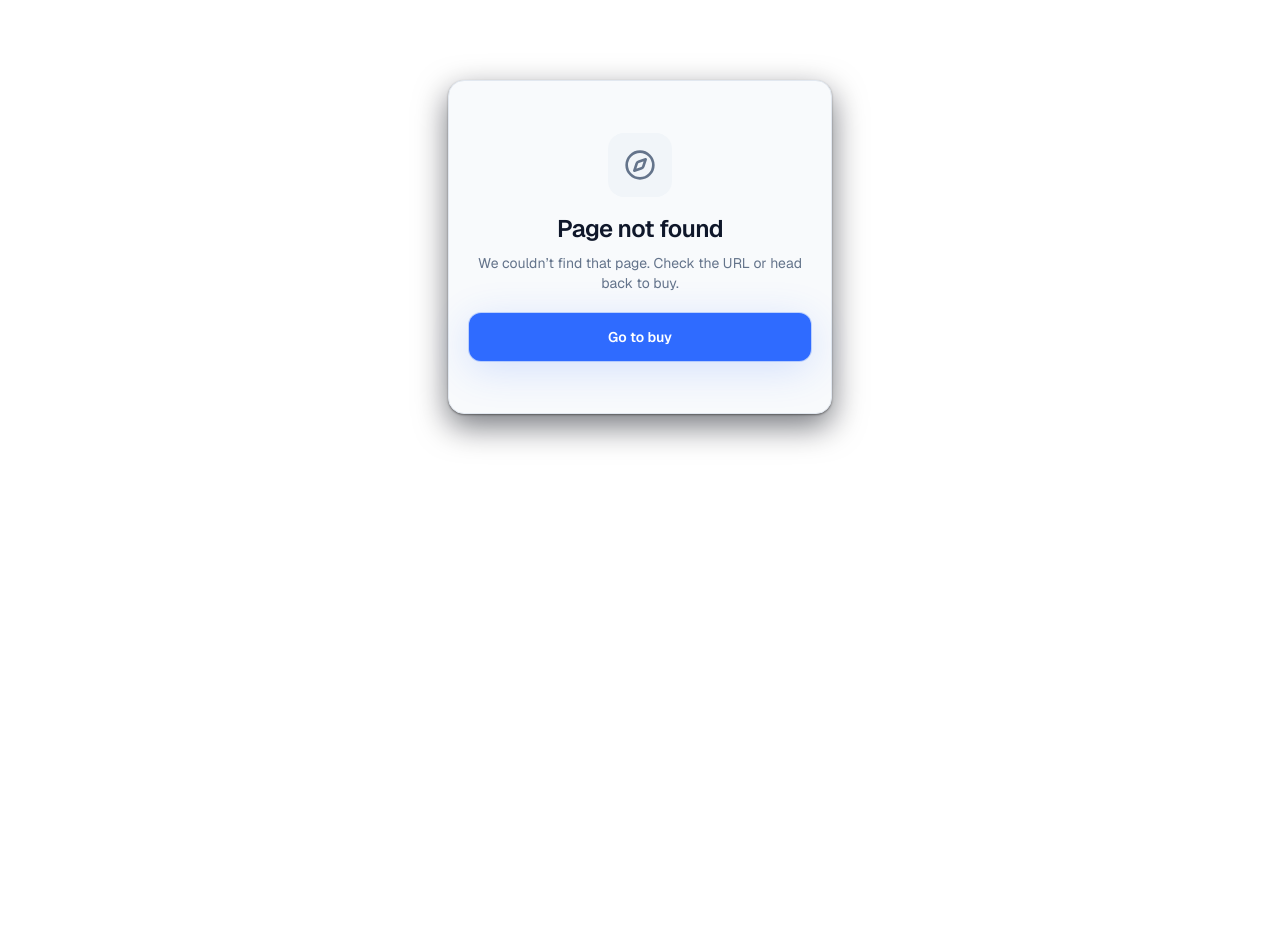
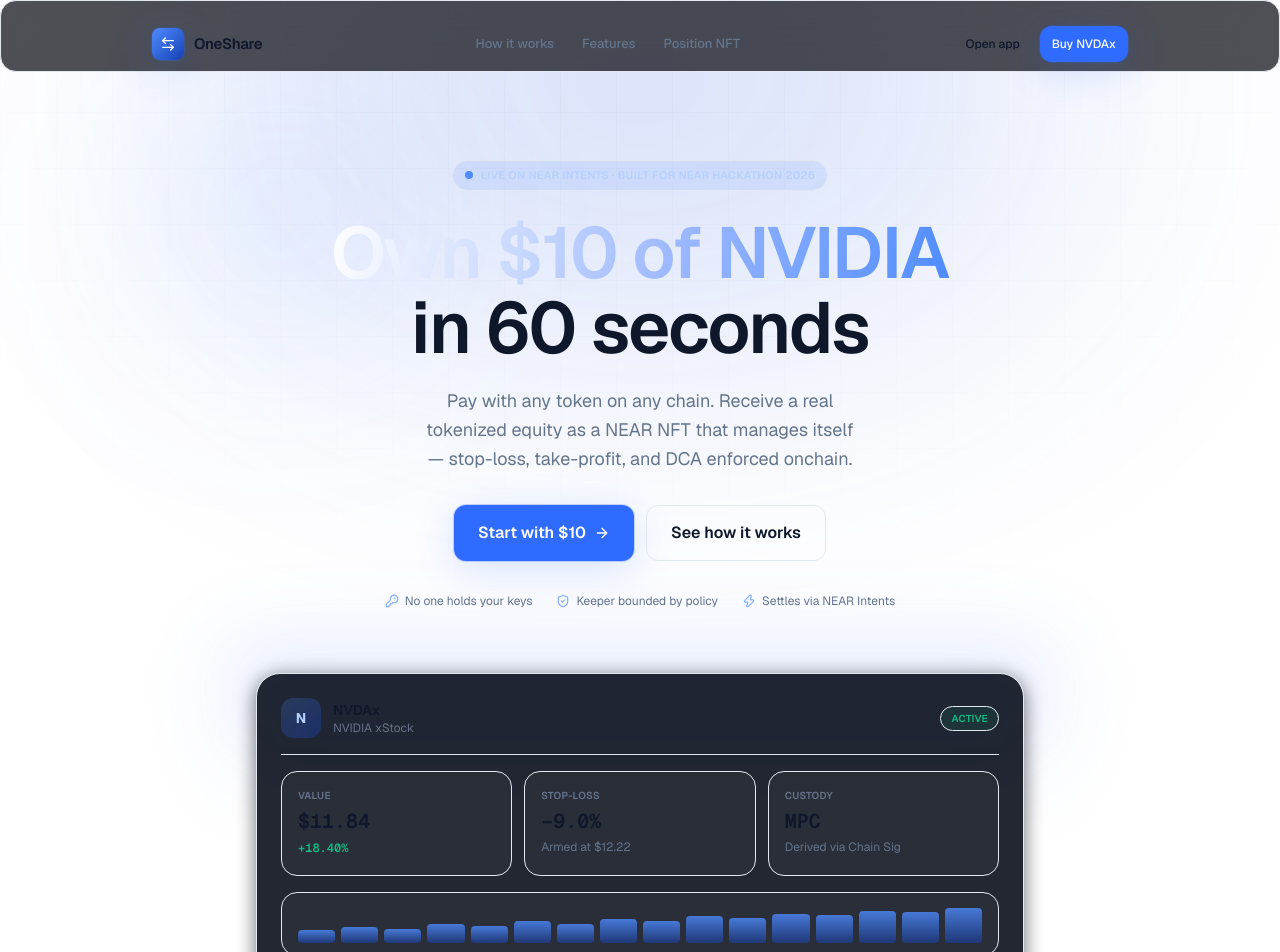
Before and after one commit to Kartikvyas1604/OneShare, a Next.js app: page / in a window 1280 px wide. Before the commit this address had no page. Shown: the top 952 px of the page. Before the commit the page ends 800 px from the top, so only its background shows below. Built offline with nearby package versions, Linux system fonts and the light colour scheme.

Commit message:
feat(landing): hero with gradient orbs and live ticker strip
Hero features an announcement pill, massive two-tone gradient
headline, dual CTAs, trust signals, and a product position-card
mockup floating on brand glow. Live ticker strip below scrolls
tokenized stock prices with edge-fade masking.

```diff
--- /dev/null
+++ b/app/(marketing)/page.tsx
@@ -0,0 +1,21 @@
+import { Hero } from "@/app/components/landing/Hero";
+import { TickerStrip } from "@/app/components/landing/TickerStrip";
+import { HowItWorks } from "@/app/components/landing/HowItWorks";
+import { Features } from "@/app/components/landing/Features";
+import { NftShowcase } from "@/app/components/landing/NftShowcase";
+import { StatsBand } from "@/app/components/landing/StatsBand";
+import { FinalCta } from "@/app/components/landing/FinalCta";
+
+export default function LandingPage() {
+  return (
+    <>
+      <Hero />
+      <TickerStrip />
+      <HowItWorks />
+      <Features />
+      <StatsBand />
+      <NftShowcase />
+      <FinalCta />
+    </>
+  );
+}
--- /dev/null
+++ b/app/components/landing/Hero.tsx
@@ -0,0 +1,141 @@
+import { Button } from "@/app/components/Button";
+import { ArrowRight, ShieldCheck, Zap, KeyRound } from "lucide-react";
+
+export function Hero() {
+  return (
+    <section className="relative overflow-hidden pt-28 pb-16 md:pt-40 md:pb-24">
+      {/* Background: grid + orbs */}
+      <div className="absolute inset-0 bg-grid [mask-image:radial-gradient(ellipse_75%_60%_at_50%_0%,black,transparent)]" aria-hidden />
+      <div
+        className="absolute -top-40 left-1/2 h-[480px] w-[820px] -translate-x-1/2 rounded-full bg-brand-600/25 blur-[140px] animate-pulse-glow"
+        aria-hidden
+      />
+      <div
+        className="absolute top-24 left-[12%] h-64 w-64 rounded-full bg-brand-400/10 blur-[100px] animate-float-slow"
+        aria-hidden
+      />
+
+      <div className="relative mx-auto max-w-5xl px-4 text-center md:px-6">
+        {/* Announcement pill */}
+        <div className="animate-fade-up mx-auto mb-6 inline-flex items-center gap-2 rounded-full border border-brand-500/25 bg-brand-500/10 px-3 py-1.5 text-[11px] font-semibold uppercase tracking-wide text-brand-200">
+          <span className="relative flex h-2 w-2" aria-hidden>
+            <span className="absolute inline-flex h-full w-full animate-ping rounded-full bg-brand-400 opacity-60" />
+            <span className="relative inline-flex h-2 w-2 rounded-full bg-brand-400" />
+          </span>
+          Live on NEAR Intents · Built for NEAR Hackathon 2026
+        </div>
+
+        {/* Headline */}
+        <h1
+          className="animate-fade-up delay-100 mx-auto max-w-3xl text-balance text-[40px] font-semibold leading-[1.05] tracking-tight md:text-7xl"
+        >
+          <span className="gradient-text-brand">Own $10 of NVIDIA</span>
+          <br />
+          <span className="text-foreground">in 60 seconds</span>
+        </h1>
+
+        {/* Subheadline */}
+        <p
+          className="animate-fade-up delay-200 mx-auto mt-5 max-w-xl text-balance text-base leading-relaxed text-muted-foreground md:text-lg"
+        >
+          Pay with any token on any chain. Receive a real tokenized equity as a
+          NEAR NFT that manages itself — stop-loss, take-profit, and DCA enforced
+          onchain.
+        </p>
+
+        {/* CTAs */}
+        <div className="animate-fade-up delay-300 mt-8 flex flex-col items-center justify-center gap-3 sm:flex-row">
+          <Button size="lg" href="/buy" className="w-full sm:w-auto">
+            Start with $10
+            <ArrowRight className="h-4 w-4" aria-hidden />
+          </Button>
+          <Button size="lg" variant="outline" href="#how" className="w-full sm:w-auto">
+            See how it works
+          </Button>
+        </div>
+
+        {/* Trust row */}
+        <div className="animate-fade-up delay-400 mt-8 flex flex-wrap items-center justify-center gap-x-6 gap-y-2 text-xs text-muted-foreground">
+          <span className="inline-flex items-center gap-1.5">
+            <KeyRound className="h-3.5 w-3.5 text-brand-300" aria-hidden />
+            No one holds your keys
+          </span>
+          <span className="inline-flex items-center gap-1.5">
+            <ShieldCheck className="h-3.5 w-3.5 text-brand-300" aria-hidden />
+            Keeper bounded by policy
+          </span>
+          <span className="inline-flex items-center gap-1.5">
+            <Zap className="h-3.5 w-3.5 text-brand-300" aria-hidden />
+            Settles via NEAR Intents
+          </span>
+        </div>
+
+        {/* Product mockup */}
+        <div className="animate-fade-up delay-500 relative mx-auto mt-16 max-w-3xl">
+          <div
+            className="absolute -inset-x-8 -top-8 bottom-10 rounded-[32px] bg-gradient-to-b from-brand-500/15 via-transparent to-transparent blur-2xl"
+            aria-hidden
+          />
+          <PositionMockup />
+        </div>
+      </div>
+    </section>
+  );
+}
+
+function PositionMockup() {
+  return (
+    <div className="relative rounded-3xl border border-white/[0.08] bg-[#0b101c]/90 p-4 shadow-float backdrop-blur-xl md:p-6">
+      <div className="mb-4 flex items-center justify-between border-b border-white/[0.06] pb-4">
+        <div className="flex items-center gap-3">
+          <div className="flex h-10 w-10 items-center justify-center rounded-xl bg-gradient-to-br from-brand-400/20 to-brand-700/40 text-sm font-bold text-brand-200">
+            N
+          </div>
+          <div className="text-left">
+            <p className="text-sm font-semibold text-foreground">NVDAx</p>
+            <p className="text-xs text-muted-foreground">NVIDIA xStock</p>
+          </div>
+        </div>
+        <span className="rounded-full border border-success/25 bg-success/10 px-2.5 py-1 text-[10px] font-semibold uppercase tracking-wide text-success">
+          Active
+        </span>
+      </div>
+
+      <div className="grid gap-3 md:grid-cols-3">
+        <div className="rounded-2xl border border-white/[0.06] bg-white/[0.03] p-4 text-left">
+          <p className="text-[10px] font-semibold uppercase tracking-wide text-muted-foreground">Value</p>
+          <p className="mt-1 font-mono text-xl font-semibold tabular-nums text-foreground">$11.84</p>
+          <p className="mt-1 inline-flex items-center gap-1 font-mono text-xs font-semibold text-success">
+            +18.40%
+          </p>
+        </div>
+        <div className="rounded-2xl border border-white/[0.06] bg-white/[0.03] p-4 text-left">
+          <p className="text-[10px] font-semibold uppercase tracking-wide text-muted-foreground">Stop-loss</p>
+          <p className="mt-1 font-mono text-xl font-semibold tabular-nums text-foreground">−9.0%</p>
+          <p className="mt-1 text-xs text-muted-foreground">Armed at $12.22</p>
+        </div>
+        <div className="rounded-2xl border border-white/[0.06] bg-white/[0.03] p-4 text-left">
+          <p className="text-[10px] font-semibold uppercase tracking-wide text-muted-foreground">Custody</p>
+          <p className="mt-1 font-mono text-xl font-semibold tabular-nums text-foreground">MPC</p>
+          <p className="mt-1 text-xs text-muted-foreground">Derived via Chain Sig</p>
+        </div>
+      </div>
+
+      {/* Sparkline-ish bar row */}
+      <div className="mt-4 flex h-16 items-end gap-1.5 rounded-2xl border border-white/[0.06] bg-white/[0.03] px-4 py-3">
+        {[35, 42, 38, 50, 46, 58, 52, 64, 60, 72, 68, 78, 74, 86, 82, 94].map((h, i) => (
+          <div
+            key={i}
+            className="flex-1 rounded-sm bg-gradient-to-t from-brand-700/50 to-brand-400/80"
+            style={{ height: `${h}%` }}
+            aria-hidden
+          />
+        ))}
+      </div>
+
+      <p className="mt-3 text-left text-[11px] text-muted-foreground">
+        Position NFT #7 · priya.near · policy enforced by vault.oneshare.near
+      </p>
+    </div>
+  );
+}
--- /dev/null
+++ b/app/components/landing/TickerStrip.tsx
@@ -0,0 +1,48 @@
+const stocks = [
+  { symbol: "NVDAx", name: "NVIDIA", price: "$13.42", change: "+2.34%", up: true },
+  { symbol: "AAPLx", name: "Apple", price: "$189.11", change: "+0.87%", up: true },
+  { symbol: "TSLAx", name: "Tesla", price: "$242.65", change: "-1.12%", up: false },
+  { symbol: "MSFTx", name: "Microsoft", price: "$415.28", change: "+0.44%", up: true },
+  { symbol: "AMZNx", name: "Amazon", price: "$178.42", change: "+1.02%", up: true },
+  { symbol: "GOOGLx", name: "Alphabet", price: "$164.19", change: "-0.31%", up: false },
+  { symbol: "MSTRx", name: "MicroStrategy", price: "$131.77", change: "+3.10%", up: true },
+  { symbol: "SPYx", name: "S&P 500", price: "$578.90", change: "+0.22%", up: true },
+];
+
+export function TickerStrip() {
+  return (
+    <section className="relative border-y border-white/[0.06] bg-[#070b14]/60 py-4">
+      <div className="relative flex overflow-hidden [mask-image:linear-gradient(90deg,transparent,black_8%,black_92%,transparent)]">
+        <div className="animate-ticker flex shrink-0 items-center gap-8 pr-8" aria-hidden>
+          {[...stocks, ...stocks].map((s, i) => (
+            <div key={i} className="flex items-center gap-2.5 whitespace-nowrap">
+              <span className="font-mono text-xs font-semibold text-foreground">{s.symbol}</span>
+              <span className="font-mono text-xs text-muted-foreground">{s.price}</span>
+              <span
+                className={`font-mono text-xs font-semibold ${s.up ? "text-success" : "text-destructive"}`}
+              >
+                {s.change}
+              </span>
+            </div>
+          ))}
+        </div>
+        <div className="animate-ticker flex shrink-0 items-center gap-8 pr-8" aria-hidden>
+          {[...stocks, ...stocks].map((s, i) => (
+            <div key={i} className="flex items-center gap-2.5 whitespace-nowrap">
+              <span className="font-mono text-xs font-semibold text-foreground">{s.symbol}</span>
+              <span className="font-mono text-xs text-muted-foreground">{s.price}</span>
+              <span
+                className={`font-mono text-xs font-semibold ${s.up ? "text-success" : "text-destructive"}`}
+              >
+                {s.change}
+              </span>
+            </div>
+          ))}
+        </div>
+      </div>
+      <p className="sr-only">
+        Tokenized stock tickers: NVDAx $13.42 +2.34%, AAPLx $189.11 +0.87%, TSLAx $242.65 −1.12%.
+      </p>
+    </section>
+  );
+}
```
